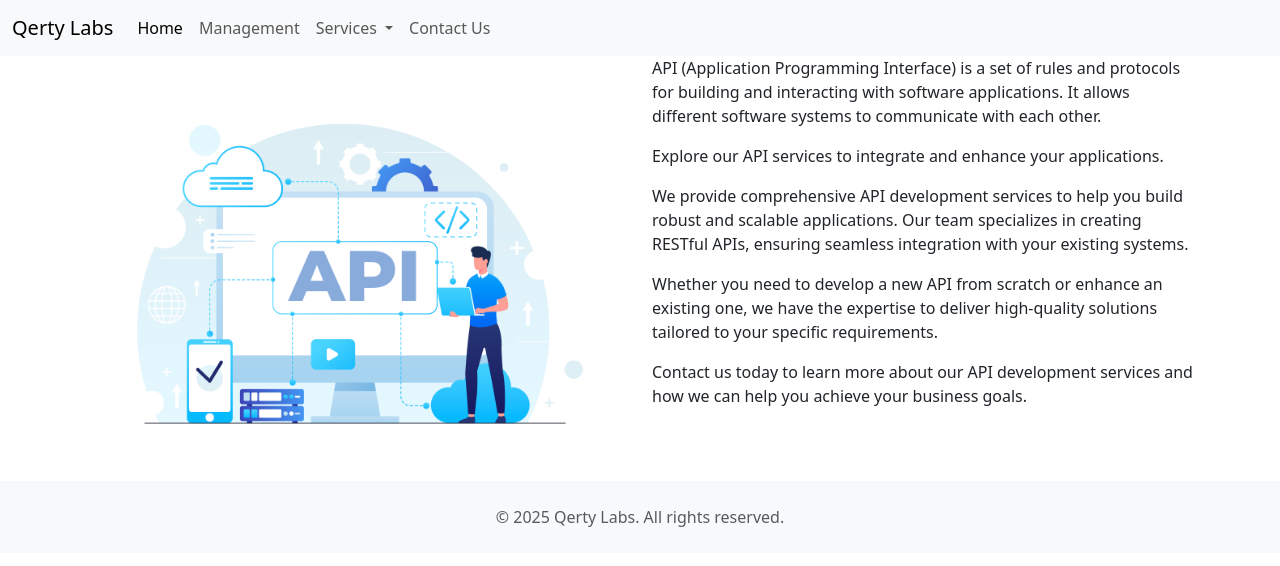
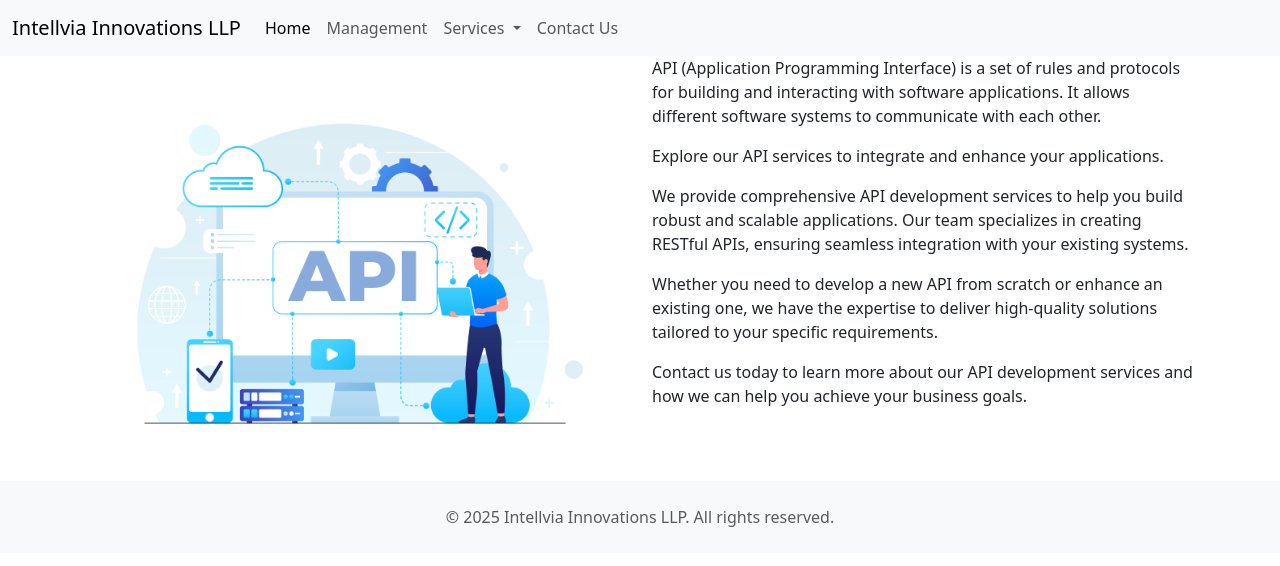
Before and after one commit to UCSPavanKumar/CGQLabs, a Django app: page /src/api/ in a window 1280 px wide. Shown: the top 566 px of the page. Run offline with Django 5.2, Linux system fonts and the light colour scheme.

Commit message:
changed company name

```diff
--- a/templates/base.html
+++ b/templates/base.html
@@ -27,7 +27,7 @@
 {% block footer%}
 <footer class="text-center text-lg-start bg-light text-muted">
     <div class="text-center p-4">
-        © 2025 Qerty Labs. All rights reserved.
+        © 2025 Intellvia Innovations LLP. All rights reserved.
     </div>
 </footer>
 {% endblock %}
--- a/templates/nav.html
+++ b/templates/nav.html
@@ -2,7 +2,7 @@
 <nav class="navbar navbar-expand-lg bg-body-tertiary">
   <div class="container-fluid">
 
-    <a class="navbar-brand" href="{% url 'index' %}">Qerty Labs</a>
+    <a class="navbar-brand" href="{% url 'index' %}">Intellvia Innovations LLP</a>
     <button class="navbar-toggler" type="button" data-bs-toggle="collapse" data-bs-target="#navbarNavDropdown" aria-controls="navbarNavDropdown" aria-expanded="false" aria-label="Toggle navigation">
       <span class="navbar-toggler-icon"></span>
     </button>
@@ -20,6 +20,7 @@
           </a>
           <ul class="dropdown-menu">
             <li><a class="dropdown-item" href="{% url 'api_page' %}">API Development</a></li>
+            <li><a class="dropdown-item" href="{% url 'ui_ux_page' %}">Payment Solutions</a></li>
             <li><a class="dropdown-item" href="{% url 'finance_page' %}">Financial Products</a></li>
             <li><a class="dropdown-item" href="{% url 'automation_page' %}">Automation</a></li>
             <li><a class="dropdown-item" href="{% url 'cloud_page' %}">Cloud Services</a></li>
```
